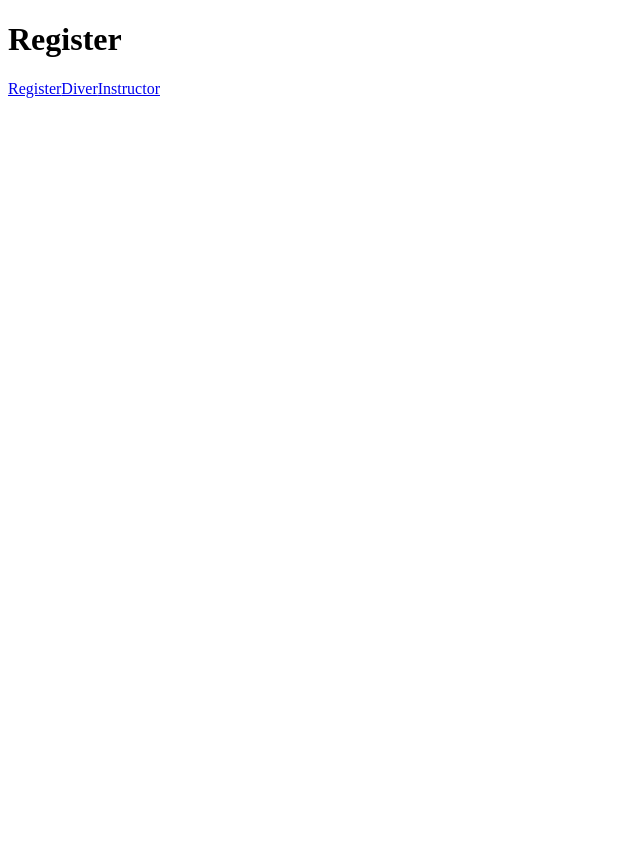
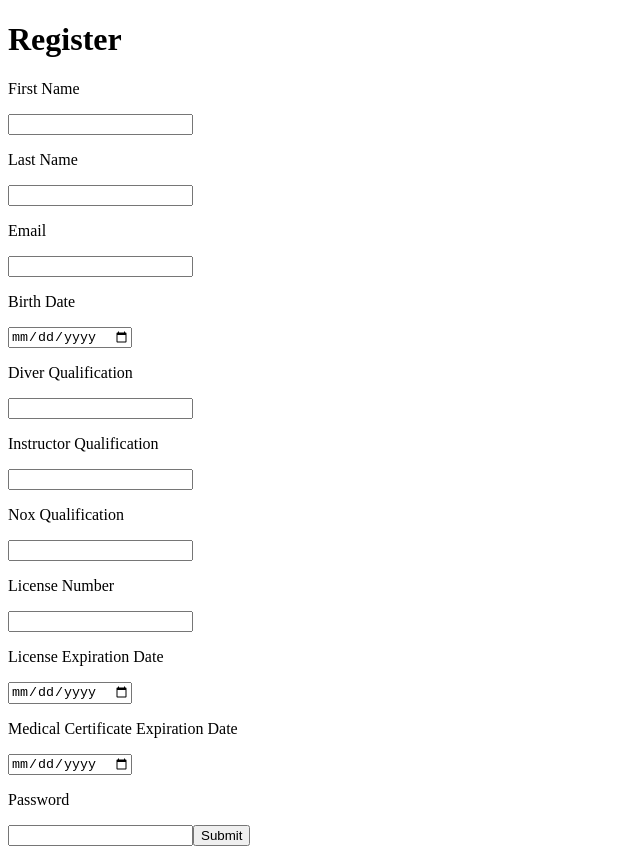
Before and after one commit to MaverickAD/diving, a React (Create React App) app in the folder client/: page /register in a window 1280 px wide. Shown: the whole page, without its empty margins (0-640 px from the left). Built offline with nearby package versions, Linux system fonts and the light colour scheme.

Commit message:
Register form

```diff
--- a/client/src/Pages/Login/Login.css
+++ b/client/src/Pages/Login/Login.css
@@ -7,7 +7,7 @@
     justify-content: center;
 }
 
-form{
+.login-form{
     border: 2px solid black;
 
     width: 30%;
--- a/client/src/Pages/Login/Login.js
+++ b/client/src/Pages/Login/Login.js
@@ -34,7 +34,7 @@ export default function Login({ setToken }) {
 
   return (
     <div className={"login-wrapper"}>
-      <form onSubmit={handleSubmit}>
+      <form className={"login-form"} onSubmit={handleSubmit}>
         <h1>Login</h1>
         <div className={"input-text"}>
           <label>
--- a/client/src/Pages/Register/Register.js
+++ b/client/src/Pages/Register/Register.js
@@ -1,12 +1,157 @@
-import React from "react";
-import NavBar from "../../Component/NavBar/NavBar";
+import React, { useState } from "react";
 
 function Register(props) {
+  const [register, setRegister] = useState({
+    firstName: "",
+    lastName: "",
+    email: "",
+    birthDate: "",
+    diverQualification: "",
+    instructorQualification: "",
+    noxQualification: "",
+    licenseNumber: "",
+    licenseExpirationDate: "",
+    medicalCertificateExpirationDate: "",
+    password: "",
+  });
+
   return (
-    <>
-      <h1>Register</h1>
-      <NavBar />
-    </>
+    <div className={"register-wrapper"}>
+      <form
+        className={"register-form"}
+        onSubmit={(event) => {
+          event.preventDefault();
+          console.log(register);
+        }}
+      >
+        <h1>Register</h1>
+        <label>
+          <p>First Name</p>
+          <input
+            type="text"
+            onChange={(event) => {
+              setRegister({ ...register, firstName: event.target.value });
+            }}
+          />
+        </label>
+
+        <label>
+          <p>Last Name</p>
+          <input
+            type="text"
+            onChange={(event) => {
+              setRegister({ ...register, lastName: event.target.value });
+            }}
+          />
+        </label>
+
+        <label>
+          <p>Email</p>
+          <input
+            type="email"
+            onChange={(event) => {
+              setRegister({ ...register, email: event.target.value });
+            }}
+          />
+        </label>
+
+        <label>
+          <p>Birth Date</p>
+          <input
+            type="date"
+            onChange={(event) => {
+              setRegister({ ...register, birthDate: event.target.value });
+            }}
+          />
+        </label>
+
+        <label>
+          <p>Diver Qualification</p>
+          <input
+            type="text"
+            onChange={(event) => {
+              setRegister({
+                ...register,
+                diverQualification: event.target.value,
+              });
+            }}
+          />
+        </label>
+
+        <label>
+          <p>Instructor Qualification</p>
+          <input
+            type="text"
+            onChange={(event) => {
+              setRegister({
+                ...register,
+                instructorQualification: event.target.value,
+              });
+            }}
+          />
+        </label>
+
+        <label>
+          <p>Nox Qualification</p>
+          <input
+            type="text"
+            onChange={(event) => {
+              setRegister({
+                ...register,
+                noxQualification: event.target.value,
+              });
+            }}
+          />
+        </label>
+
+        <label>
+          <p>License Number</p>
+          <input
+            type="number"
+            onChange={(event) => {
+              setRegister({ ...register, licenseNumber: event.target.value });
+            }}
+          />
+        </label>
+
+        <label>
+          <p>License Expiration Date</p>
+          <input
+            type="date"
+            onChange={(event) => {
+              setRegister({
+                ...register,
+                licenseExpirationDate: event.target.value,
+              });
+            }}
+          />
+        </label>
+
+        <label>
+          <p>Medical Certificate Expiration Date</p>
+          <input
+            type="date"
+            onChange={(event) => {
+              setRegister({
+                ...register,
+                medicalCertificateExpirationDate: event.target.value,
+              });
+            }}
+          />
+        </label>
+
+        <label>
+          <p>Password</p>
+          <input
+            type="password"
+            onChange={(event) => {
+              setRegister({ ...register, password: event.target.value });
+            }}
+          />
+        </label>
+        <button type={"submit"}>Submit</button>
+      </form>
+    </div>
   );
 }
 
```
